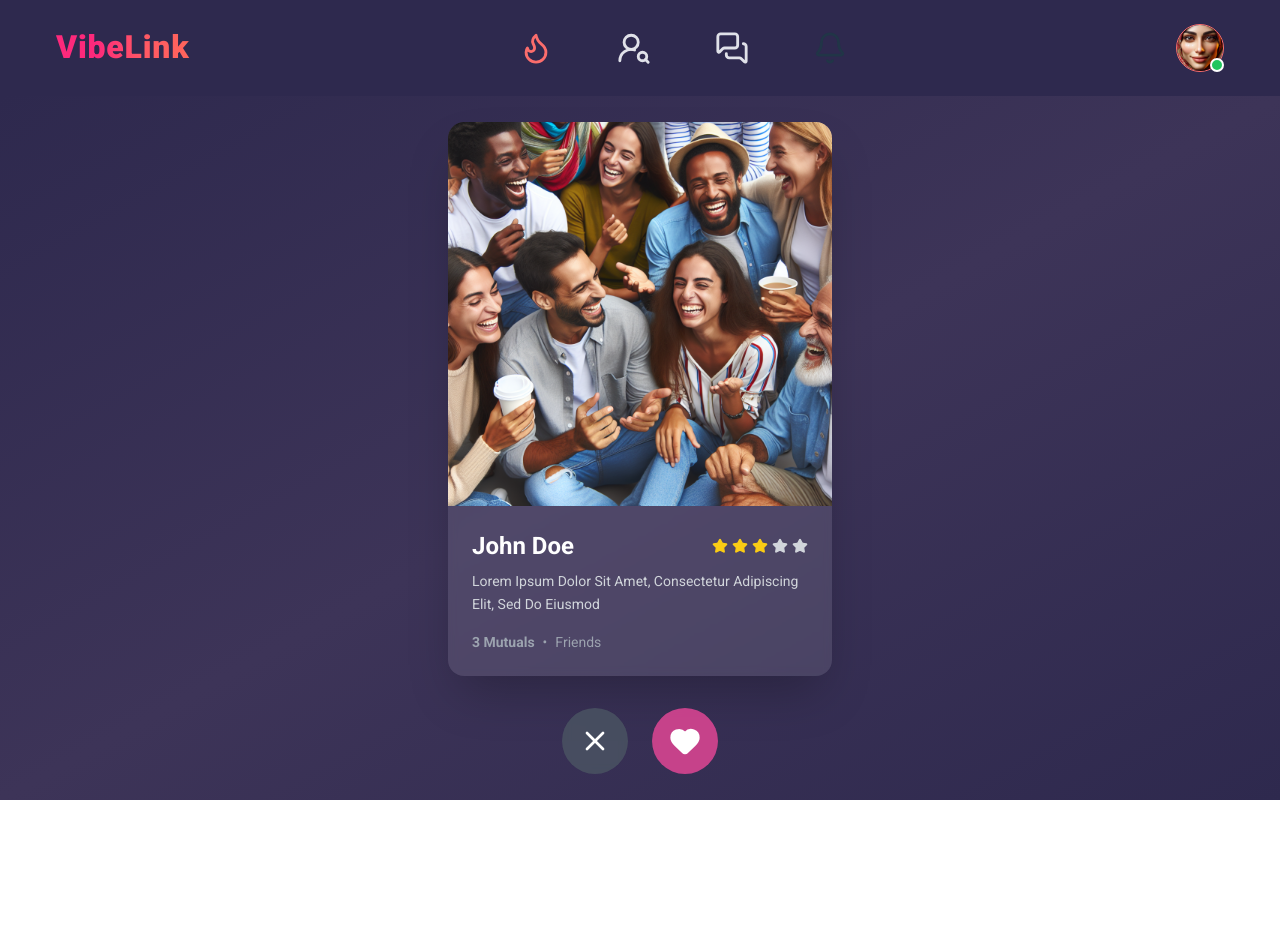
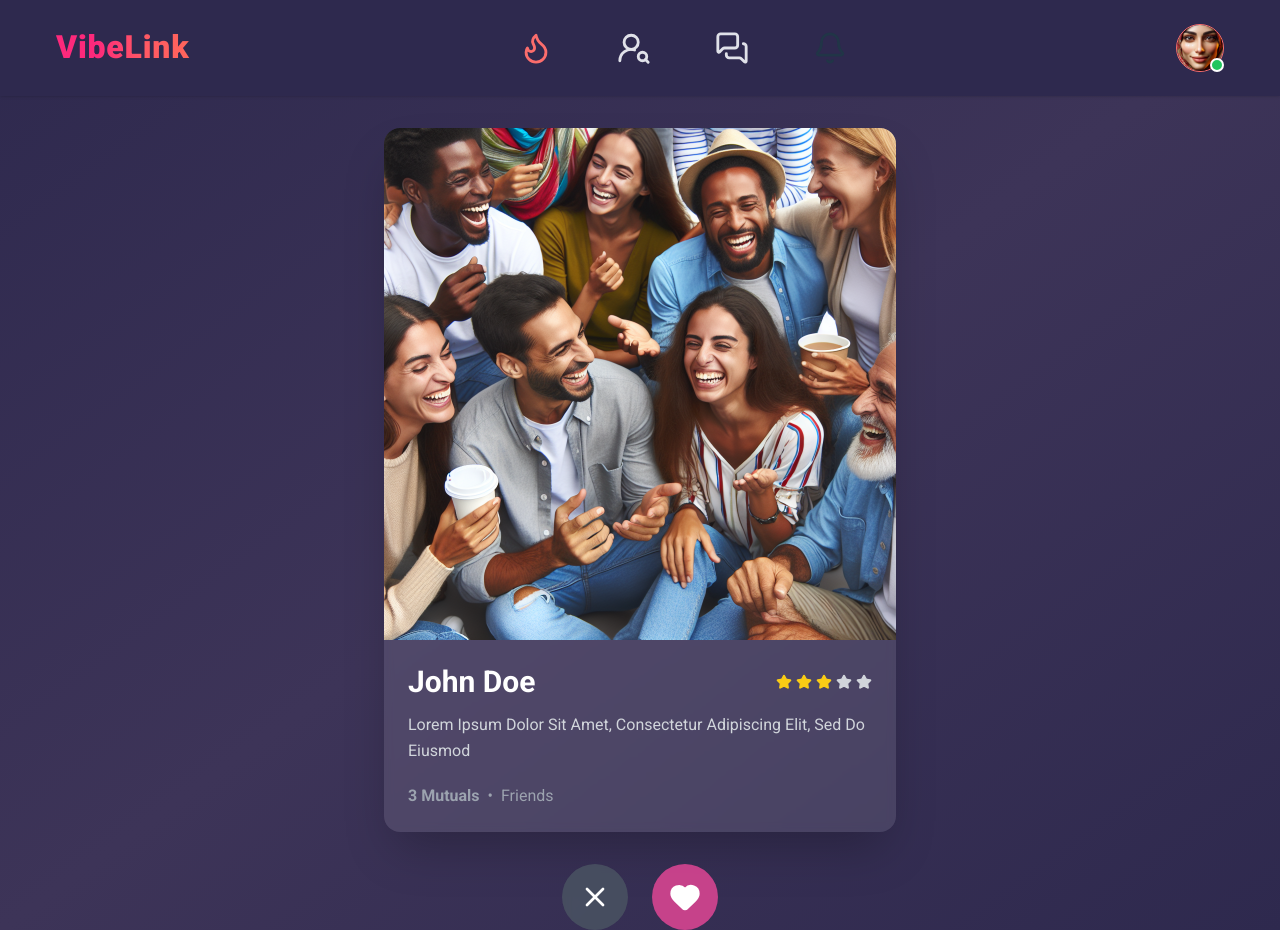
Before and after one commit to hamzazaouya/VibeLink, a React (Vite) app in the folder frontend/: page /home in a window 1280 px wide. Before the commit the page ends 800 px from the top, so only its background shows below. Built offline with nearby package versions, Linux system fonts and the light colour scheme.

Commit message:
fix: if description too big in card home-page

```diff
--- a/frontend/src/components/Navbar.tsx
+++ b/frontend/src/components/Navbar.tsx
@@ -3,7 +3,7 @@ import { Bell, Flame, MessagesSquare, UserRoundSearch } from "lucide-react";
 
 export default function Navbar() {
   return (
-    <nav className="h-24 bg-background shadow px-14 py-6 flex justify-between items-center border-b-[0.1px] border-twilight-gradient-start">
+    <nav className="fixed w-full h-24 bg-background shadow px-14 py-6 flex justify-between items-center border-b-[0.1px] border-twilight-gradient-start">
       <div>
         <h1 className="text-[2rem] font-[1000] tracking-wide text-transparent bg-clip-text bg-gradient-to-r from-accent-pink from-30% via-accent-red to-accent-salmon">
           VibeLink
--- a/frontend/src/pages/Home/index.tsx
+++ b/frontend/src/pages/Home/index.tsx
@@ -4,75 +4,87 @@ import { useState } from "react";
 import { testUsers } from "./data/test";
 import { Heart, X, Star } from "lucide-react";
 
-export default function Reels() {
+export default function Home() {
   const [currentIndex, setCurrentIndex] = useState(0);
-  const [users, setUsers] = useState(testUsers);
-
+  const [users] = useState(testUsers);
+  const [showFullDescription, setShowFullDescription] = useState(false);
   const currentUser = users[currentIndex];
 
   const handleAction = (action: "like" | "pass") => {
     console.log(`${action} user:`, currentUser.name);
-
-    // Move to next user
     if (currentIndex < users.length - 1) {
       setCurrentIndex(currentIndex + 1);
     } else {
-      // Reset to first user or show "no more profiles" message
       setCurrentIndex(0);
     }
   };
 
-  const renderStars = (rating: number) => {
-    return Array.from({ length: 5 }, (_, index) => (
+  const renderStars = (rating: number) =>
+    Array.from({ length: 5 }, (_, i) => (
       <Star
-        key={index}
+        key={i}
         className={`w-4 h-4 ${
-          index < rating
+          i < rating
             ? "fill-yellow-400 text-yellow-400"
             : "fill-gray-300 text-gray-300"
         }`}
       />
     ));
-  };
 
   if (!currentUser) {
     return (
-      <div className="min-h-screen bg-gradient-to-br from-purple-900 via-purple-800 to-indigo-900 flex items-center justify-center">
-        <div className="text-white text-xl">No more profiles to show!</div>
+      <div className="min-h-screen pt-24 bg-gradient-to-br from-purple-900 via-purple-800 to-indigo-900 flex items-center justify-center">
+        <p className="text-white text-xl">No more profiles to show!</p>
       </div>
     );
   }
 
   return (
-    <div className="h-[calc(100vh-96px)] bg-gradient-to-br from-twilight-gradient-start via-twilight-gradient-middle to-twilight-gradient-end flex items-center justify-center p-4">
-      <div className="relative ">
-        {/* Profile Card */}
-        <div className="bg-white/10 backdrop-blur-sm rounded-2xl overflow-hidden shadow-2xl max-w-sm w-full">
-          {/* Profile Image */}
-          <div className="relative h-96 w-full">
+    <div className="min-h-screen pt-32 bg-gradient-to-br from-twilight-gradient-start via-twilight-gradient-middle to-twilight-gradient-end flex items-center justify-center">
+      <div className="relative">
+        <div className="bg-white/10 backdrop-blur-sm rounded-2xl overflow-hidden shadow-2xl max-w-lg w-full">
+          {/* Image */}
+          <div className="relative bg-gray-800/20">
             <img
               src={currentUser.image || "/placeholder.svg"}
               alt={currentUser.name}
-              // fill
-              className="object-cover"
-              // priority
+              className="w-full h-full object-contain"
             />
           </div>
 
-          {/* Profile Info */}
+          {/* Info */}
           <div className="p-6 text-white">
-            <div className="flex items-center justify-between mb-2">
-              <h2 className="text-2xl font-bold">{currentUser.name}</h2>
+            <div className="flex items-center justify-between mb-3">
+              <h2 className="text-3xl font-bold">{currentUser.name}</h2>
               <div className="flex items-center gap-1">
                 {renderStars(currentUser.rating)}
               </div>
             </div>
 
-            <p className="text-gray-300 text-sm mb-4 leading-relaxed">
-              {currentUser.description}
-            </p>
+            {/* Description with Read More functionality */}
+            <div className="mb-5">
+              <p className="text-gray-300 text-base leading-relaxed">
+                {currentUser.description.length > 120 ? (
+                  <>
+                    {showFullDescription
+                      ? currentUser.description
+                      : `${currentUser.description.substring(0, 120)}...`}
+                    <button
+                      onClick={() =>
+                        setShowFullDescription(!showFullDescription)
+                      }
+                      className="text-pink-400 hover:text-pink-300 ml-2 text-sm font-medium"
+                    >
+                      {showFullDescription ? "Show less" : "Read more"}
+                    </button>
+                  </>
+                ) : (
+                  currentUser.description
+                )}
+              </p>
+            </div>
 
-            <div className="text-sm text-gray-400">
+            <div className="text-base text-gray-400">
               <span className="font-semibold">
                 {currentUser.mutualFriends} Mutuals
               </span>
@@ -82,7 +94,7 @@ export default function Reels() {
           </div>
         </div>
 
-        {/* Action Buttons */}
+        {/* -------------------- Action buttons -------------------- */}
         <div className="flex justify-center gap-6 mt-8">
           <button
             onClick={() => handleAction("pass")}
```
